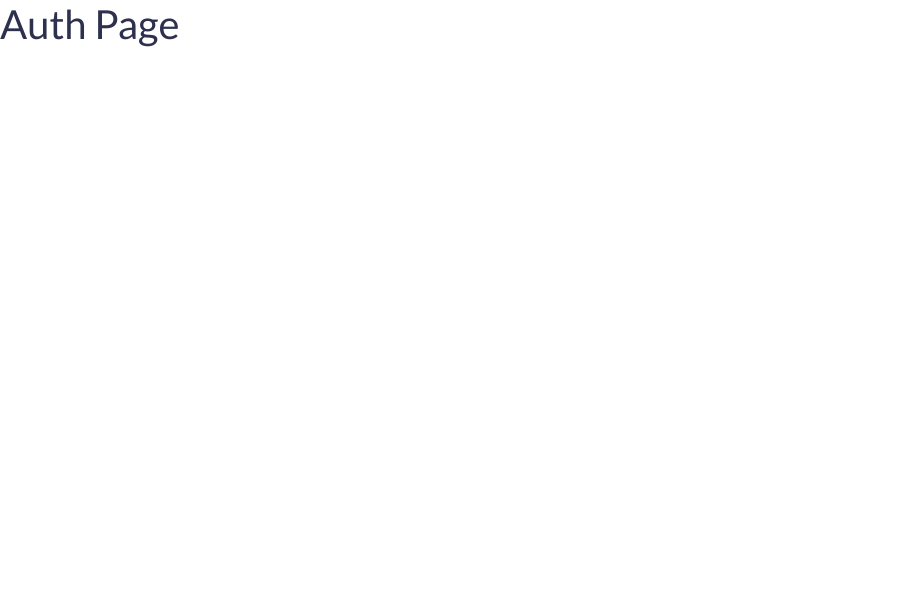
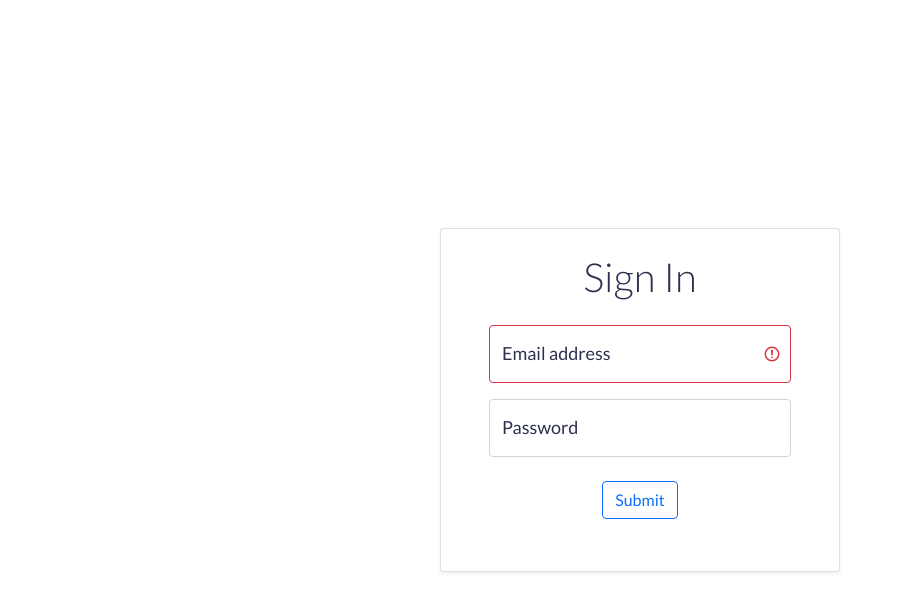
Before and after one commit to coding-with-fun/my-links-client-1, a React (Create React App) app: page /signin in a window 1280 px wide. Shown: the top 612 px of the page, without its empty margins (0-902 px from the left). Built offline with nearby package versions, Linux system fonts and the light colour scheme.

Commit message:
Added Sign In form

```diff
--- a/src/screens/AuthPage.js
+++ b/src/screens/AuthPage.js
@@ -2,8 +2,36 @@
 
 const AuthPage = () => {
     return (
-        <div>
-            <h1>Auth Page</h1>
+        <div className="container d-flex justify-content-center align-items-center auth_form_container">
+            <div className="shadow-sm card rounded auth_form">
+                <h1 className="text-center mb-4 form-title">Sign In</h1>
+
+                <form className="text-center">
+                    <div className="form-floating mb-3">
+                        <input
+                            type="email"
+                            className="form-control is-invalid"
+                            id="floatingInput"
+                            placeholder="name@example.com"
+                        />
+                        <label htmlFor="floatingInput">Email address</label>
+                    </div>
+
+                    <div className="form-floating mb-4">
+                        <input
+                            type="password"
+                            className="form-control"
+                            id="floatingPassword"
+                            placeholder="Password"
+                        />
+                        <label htmlFor="floatingPassword">Password</label>
+                    </div>
+
+                    <button type="button" className="btn btn-outline-primary">
+                        Submit
+                    </button>
+                </form>
+            </div>
         </div>
     );
 };
--- a/src/styles/index.scss
+++ b/src/styles/index.scss
@@ -2,3 +2,4 @@
 @import "./globals.scss";
 
 @import "./components/index.scss";
+@import "./screens/index.scss";
--- /dev/null
+++ b/src/styles/screens/AuthPage.scss
@@ -0,0 +1,19 @@
+.auth_form_container {
+    height: 100vh;
+
+    .auth_form {
+        max-width: 25rem;
+        width: 100%;
+
+        padding: 1.5rem 3rem 3.3rem;
+
+        .form-title {
+            font-weight: 300;
+            line-height: 1.2;
+        }
+
+        @media only screen and (max-width: 25rem) {
+            padding: 1.5rem 1rem 3.3rem;
+        }
+    }
+}
--- /dev/null
+++ b/src/styles/screens/index.scss
@@ -0,0 +1 @@
+@import "./AuthPage.scss";
```
